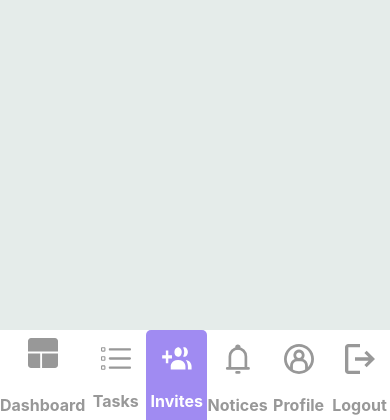
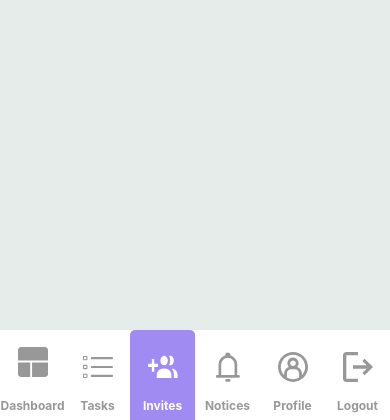
Before and after one commit to toruwalt/dotask, a Flask app: page /invites in a window 390 px wide. Shown: the part 424-844 px from the top of the page. Run offline with Flask 3, Linux system fonts and the light colour scheme; the visitor is signed in with stand-in values (Sample User, id 1); data that the repository does not hold is empty; some web fonts are replaced.

Commit message:
More Updates

```diff
--- a/dotask/static/css/layout.css
+++ b/dotask/static/css/layout.css
@@ -115,7 +115,7 @@
 
     .sidebar-text{
         color: #989898;
-        font-size: 16px;
+        font-size: 12px;
     }
 
     .sidebar{
--- a/dotask/templates/onboarding.html
+++ b/dotask/templates/onboarding.html
@@ -2,7 +2,6 @@
 {% block head %}
     <title>{% block title %}{% endblock %} Notifications - DoTask</title>
     <link rel="stylesheet" {% block css_tab_colour %} href="../static/css/notification.css" {% endblock %}/>
-    <link rel="stylesheet" {% block css_tab_colour %} href="../static/css/notification-onboard.css" {% endblock %}/>
 {% endblock %}
 
 {% block notifications_image_colour %}
```
